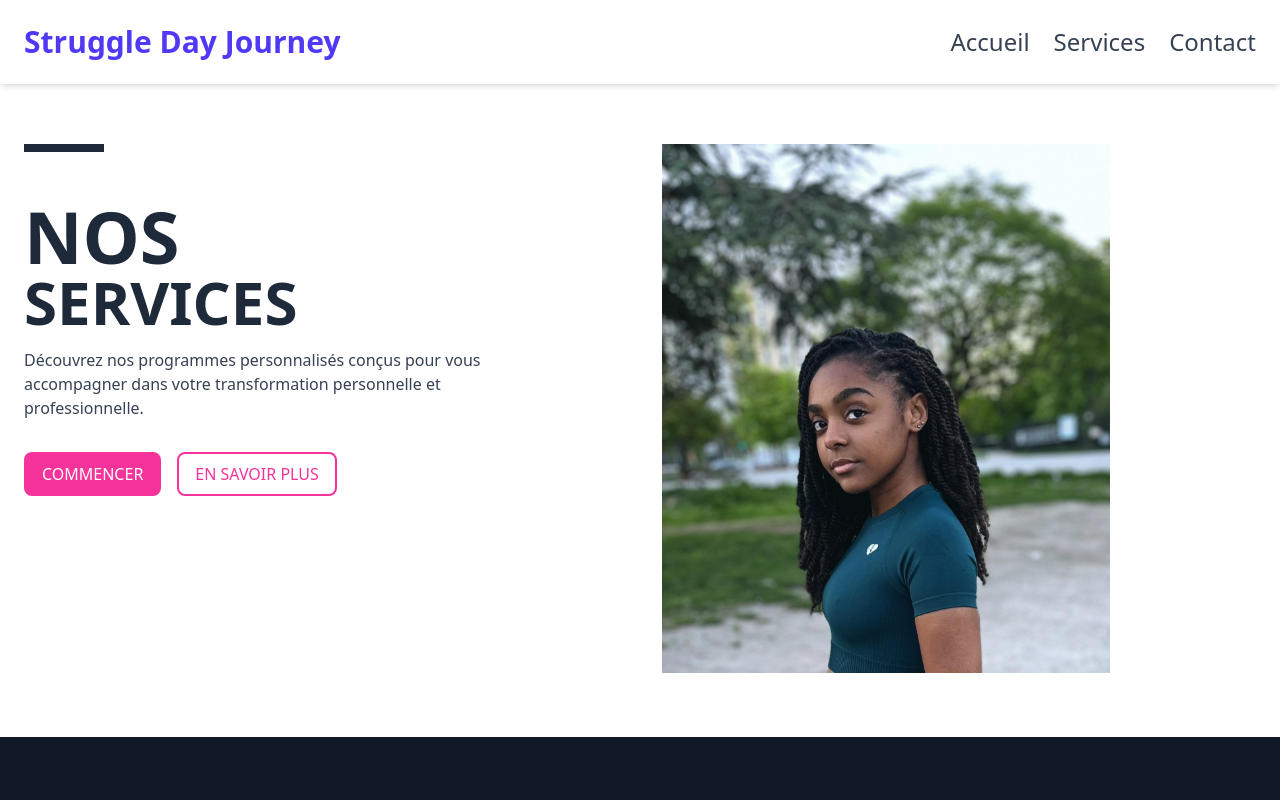
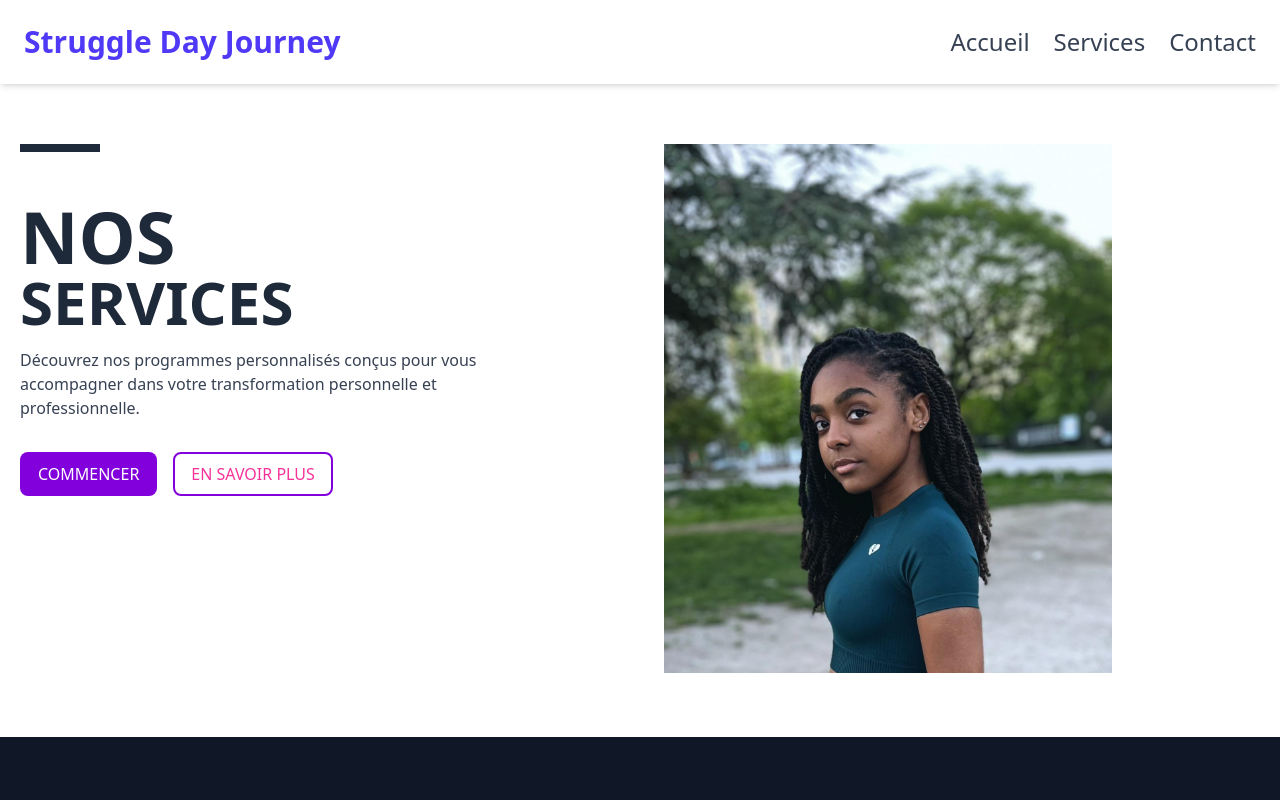
Before and after one commit to JoelGantshua/StruggleDayJourney, a React (Vite) app: page /services in a window 1280 px wide. Shown: the top 800 px of the page. Built offline with nearby package versions, Linux system fonts and the light colour scheme.

Commit message:
Service header

```diff
--- a/src/pages/Contact.jsx
+++ b/src/pages/Contact.jsx
@@ -46,7 +46,7 @@ export default function Contact() {
             </div>
             <div className="flex items-center space-x-3">
               <FaEnvelope className="text-blue-600 text-xl" />
-              <span>📧 contact@struggledayjourney.com</span>
+              <span>📧 hodeempire@gmail.com</span>
             </div>
           </div>
 
--- a/src/pages/services.jsx
+++ b/src/pages/services.jsx
@@ -19,7 +19,7 @@ export default function Services() {
       {/* Hero Section avec image en fond */}
       {/* Hero Section style Watch.ME */}
 <section className="bg-white dark:bg-gray-800 flex relative z-20 items-center overflow-hidden">
-  <div className="container mx-auto px-6 flex flex-col-reverse sm:flex-row relative py-16">
+  <div className="container mx-auto px-5 flex flex-col-reverse sm:flex-row relative py-16">
     {/* Texte Hero */}
     <div className="sm:w-2/3 lg:w-2/5 flex flex-col relative z-20 text-center sm:text-left">
       <span className="w-20 h-2 bg-gray-800 dark:bg-white mb-12 mx-auto sm:mx-0"></span>
@@ -45,14 +45,14 @@ export default function Services() {
         <Link
           to="/contact"
           onClick={() => window.scrollTo(0, 0)}
-          className="uppercase py-2 px-4 rounded-lg bg-pink-500 border-2 border-transparent text-white text-md mr-4 hover:bg-pink-400"
+          className="uppercase py-2 px-4 rounded-lg bg-purple-700 border-2 border-transparent text-white text-md mr-4 hover:bg-blue-400"
         >
           Commencer
         </Link>
         <Link
           to="/#section"
           onClick={() => window.scrollTo(0, 0)}
-          className="uppercase py-2 px-4 rounded-lg bg-transparent border-2 border-pink-500 text-pink-500 dark:text-white hover:bg-pink-500 hover:text-white text-md"
+          className="uppercase py-2 px-4 rounded-lg bg-transparent border-2 border-purple-700 text-pink-500 dark:text-white hover:bg-blue-400 hover:text-white text-md"
         >
           En savoir plus
         </Link>
```
